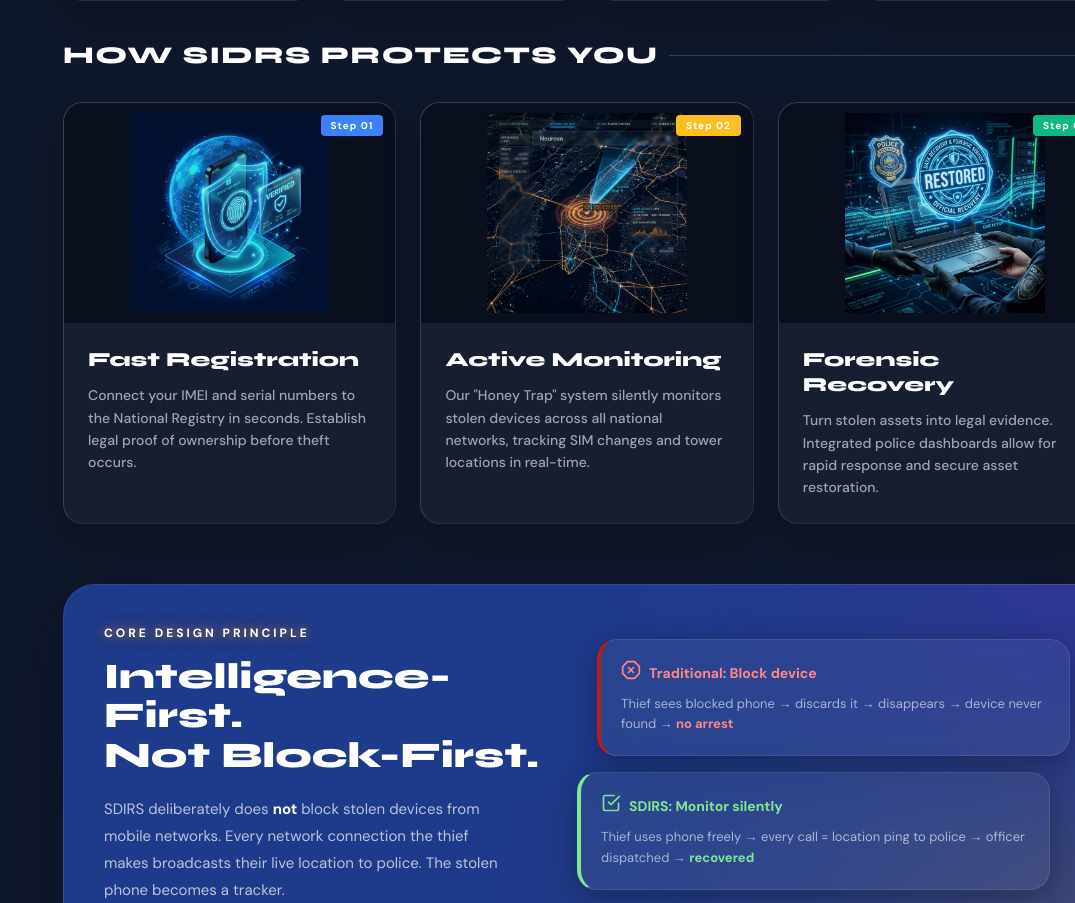
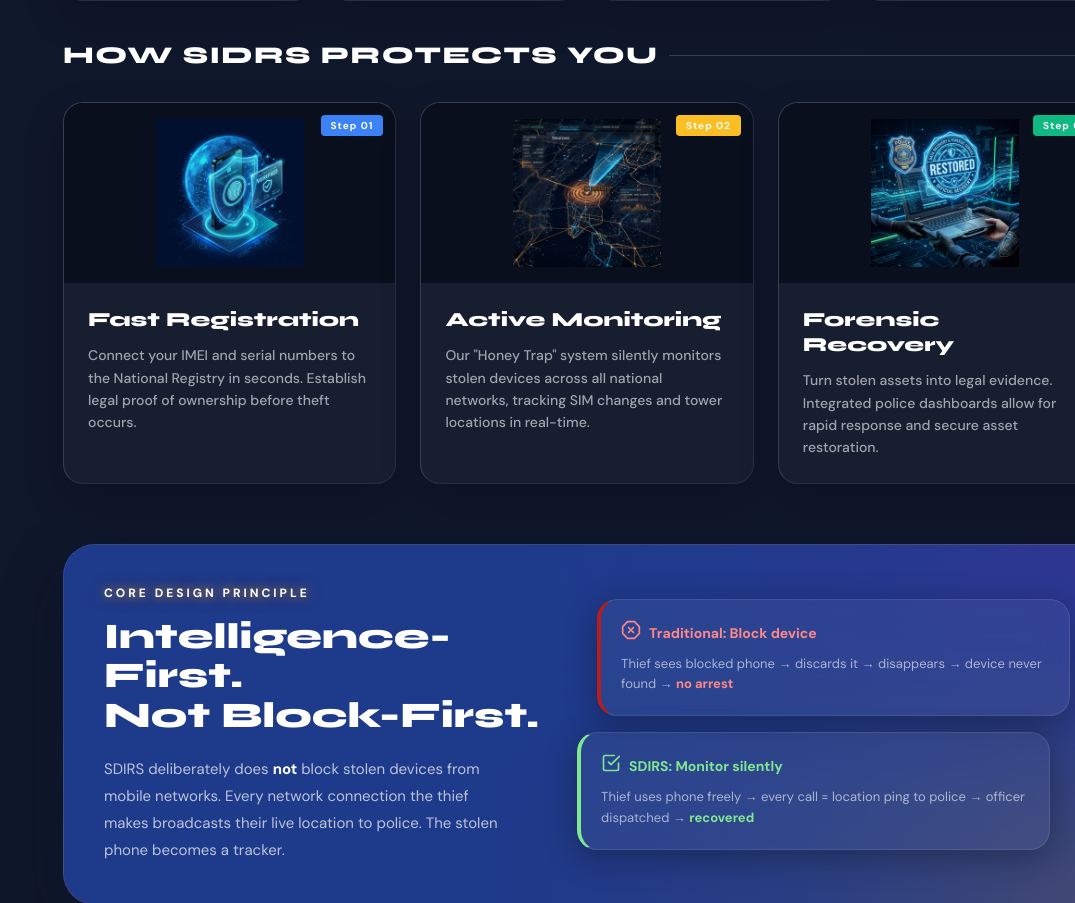
Before and after one commit to davienyirongo97-code/SIDRS, a React (Create React App) app: page / in a window 1280 px wide. Shown: the part 1086-1989 px from the top of the page, without its empty margins (205-1280 px from the left). Built offline with nearby package versions, Linux system fonts and the light colour scheme; no server answers.

Commit message:
style: revert strategy card image height to original 180px while maintaining full visibility

```diff
--- a/src/components/pages/HomePage.js
+++ b/src/components/pages/HomePage.js
@@ -474,14 +474,14 @@ export default function HomePage() {
           >
             <div
               style={{
-                height: 220,
+                height: 180, // Reverted to original height
                 overflow: 'hidden',
                 position: 'relative',
-                background: '#0a0f1e', // Dark matching background
+                background: '#0a0f1e',
                 display: 'flex',
                 alignItems: 'center',
                 justifyContent: 'center',
-                padding: '10px',
+                padding: '16px', // Increased padding for a contained look at 180px
               }}
             >
               <img
```
